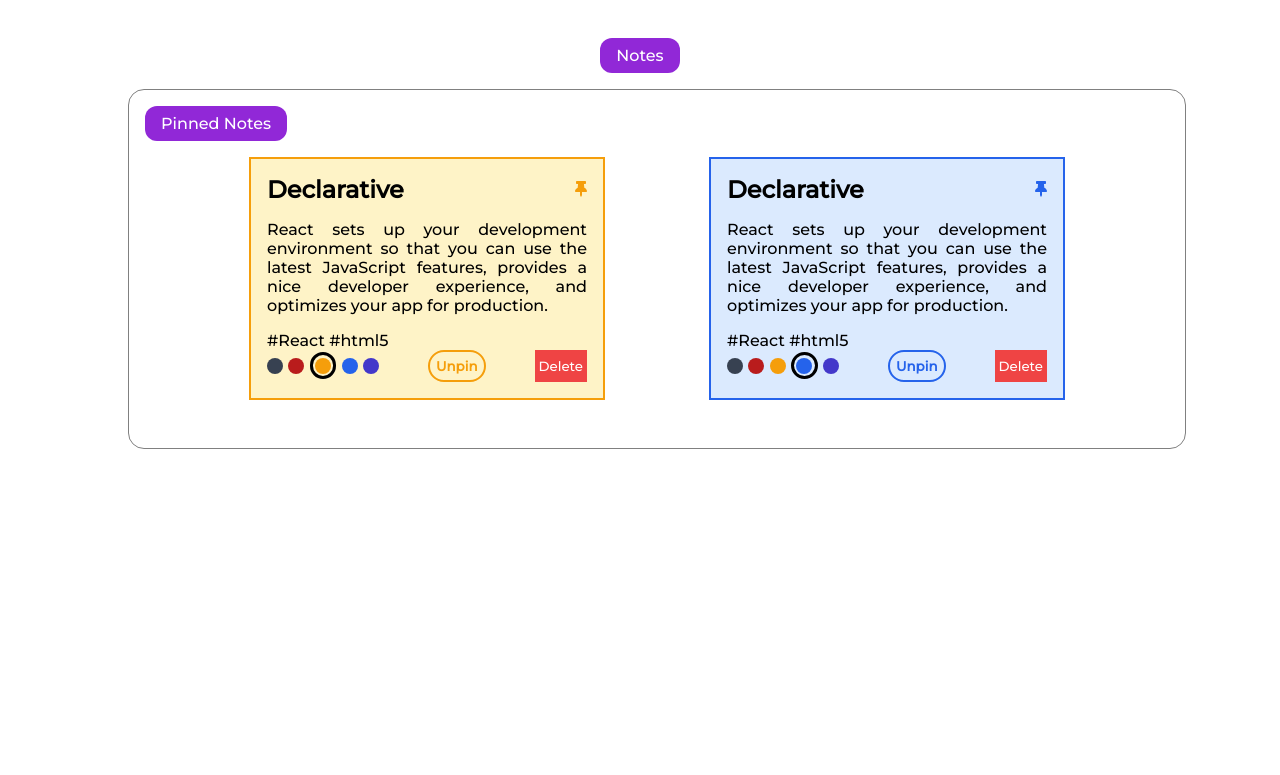
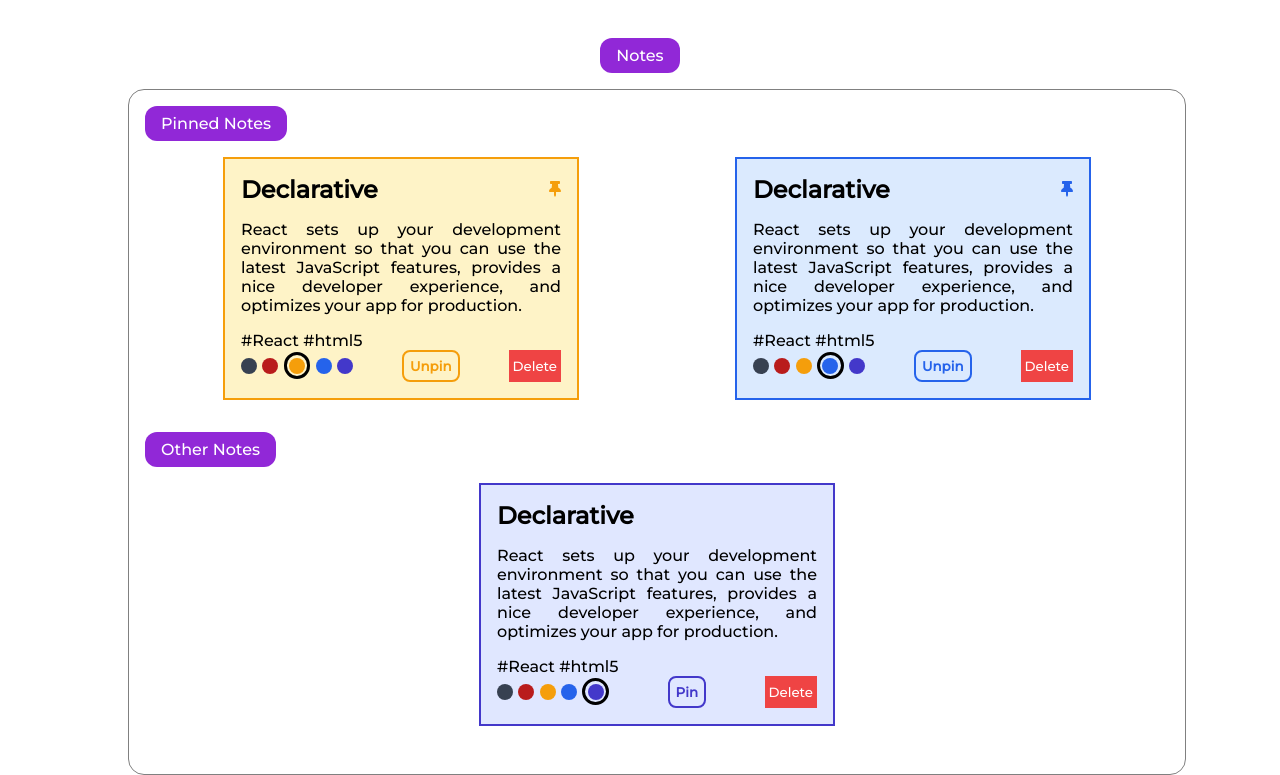
Before and after one commit to sruthiragupathy/Google-Keep, a React (Create React App) app: page / in a window 1280 px wide. Shown: the part 843-1618 px from the top of the page. Before the commit the page ends 1292 px from the top, so only its background shows below. Built offline with nearby package versions, Linux system fonts and the light colour scheme.

Commit message:
feat - Add Pin,Delete and color Handlers

```diff
--- a/src/App.css
+++ b/src/App.css
@@ -278,7 +278,7 @@ ul{
 .pin-btn {
   color:white;
   background:transparent;
-  border-radius: 1rem;
+  border-radius: 0.5rem;
   font-weight: bold;
 }
 
@@ -287,6 +287,6 @@ ul{
   display: flex;
   flex-direction: row;
   flex-wrap: wrap;
-  justify-content: space-evenly;
+  justify-content: space-around;
   align-items: center;
 }
--- a/src/Components/Note.js
+++ b/src/Components/Note.js
@@ -52,6 +52,24 @@ const Note = ({item,notesData,setNotes}) => {
 
     }
 
+    const pinHandler = () => {
+        setNotes(prev =>
+            prev.map (note => {
+                if(note.id ===id){
+                    return {...note,pin:!pin}
+                }
+                return note
+            })
+        )
+    }
+
+    const deleteHandler = () => {
+        setNotes(prev =>
+            prev.filter(note=>{
+                return note.id!==id
+            }))
+    }
+
     const openColorPalette = () =>{
         return <div className = "palette">
              {
@@ -92,9 +110,9 @@ const Note = ({item,notesData,setNotes}) => {
                 {openColorPalette()}
             </div>
             {
-                pin ? <button className = "pin-btn" style = {{color:color.darkColor,border:`2px solid ${color.darkColor}`}}>Unpin</button> : <button>Pin</button>
+                pin ? <button className = "pin-btn" style = {{color:color.darkColor,border:`2px solid ${color.darkColor}`}} onClick = {pinHandler}>Unpin</button> : <button style = {{color:color.darkColor,border:`2px solid ${color.darkColor}`}} className = "pin-btn" onClick = {pinHandler}>Pin</button>
             }
-            <button className = "pinned">Delete</button>
+            <button className = "pinned" onClick = {deleteHandler}>Delete</button>
         </div>
 
     </div>
--- a/src/Components/Notes.js
+++ b/src/Components/Notes.js
@@ -20,6 +20,18 @@ const Notes = ({notes,setNotes}) => {
                 })
             }
         </div>
+        <span className = "add-note primary-btn">Other Notes</span>
+
+        <div className = "allnotes">
+
+
+{
+
+    notes.filter(item=>!item.pin).map(item => {
+        return <Note item = {item} notes = {notes} setNotes = {setNotes}/>
+    })
+}
+</div>
         </div>
 
     </div>
```
